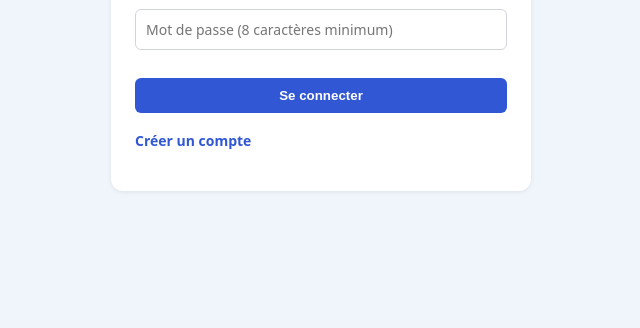
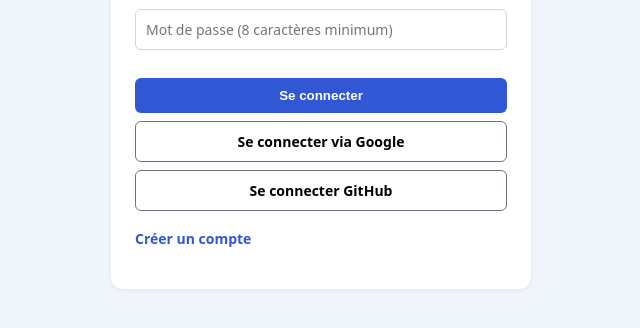
Before and after one commit to fanarkt08/SecureBlog_V1, a website: page src/view/login.html in a window 1280 px wide. Shown: the part 262-590 px from the top of the page, without its empty margins (319-959 px from the left). Drawn offline with Linux system fonts and the light colour scheme; no server answers.

Commit message:
update new buttons

```diff
--- a/src/view/login.html
+++ b/src/view/login.html
@@ -14,7 +14,17 @@
         <input type="email" name="email" placeholder="Email" required>
         <input type="password" name="password" placeholder="Mot de passe (8 caractères minimum)" minlength="8" maxlength="72" required>
         <p class="error" role="alert"></p>
-        <button type="submit">Se connecter</button>
+        <div class="login-buttons">
+          <button type="submit" class="btn-login">
+            Se connecter
+          </button>
+          <a href="/auth/google" class="btn-google">
+            Se connecter via Google
+          </a>
+          <a href="/auth/github" class="btn-github">
+            Se connecter GitHub
+          </a>
+        </div>
       </form>
       <p><a href="/register">Créer un compte</a></p>
     </div>
--- a/src/view/styles/style.css
+++ b/src/view/styles/style.css
@@ -1,18 +1,25 @@
 :root {
   --blue: #3157d5;
   --gray: #6b7280;
+  --border: #d1d5db;
+  --danger: #dc2626;
+  --bg: #f0f4fb;
+  --text: #111827;
+  --radius: 6px;
 }
 
-* {
+*,
+*::before,
+*::after {
   box-sizing: border-box;
 }
 
 body {
-  font-family: system-ui, sans-serif;
-  background: #f0f4fb;
-  color: #111827;
   margin: 0;
   padding: 40px;
+  font-family: system-ui, sans-serif;
+  background: var(--bg);
+  color: var(--text);
 }
 
 main {
@@ -47,10 +54,10 @@ main.wide {
 
 /* Cartes */
 .card {
+  margin-top: 24px;
+  padding: 24px;
   background: #fff;
   border-radius: 12px;
-  padding: 24px;
-  margin-top: 24px;
   box-shadow: 0 1px 4px rgba(0, 0, 0, 0.08);
 }
 .card h2,
@@ -62,10 +69,10 @@ main.wide {
 input,
 textarea {
   width: 100%;
+  margin-bottom: 12px;
   padding: 10px;
-  margin-bottom: 12px;
-  border: 1px solid #d1d5db;
-  border-radius: 6px;
+  border: 1px solid var(--border);
+  border-radius: var(--radius);
   font: inherit;
   font-size: 14px;
 }
@@ -75,19 +82,26 @@ textarea:focus {
   border-color: transparent;
 }
 
-/* Boutons et liens */
+/* Boutons */
 button,
-.btn {
+.btn,
+.btn-google,
+.btn-github {
   display: block;
   width: 100%;
   padding: 10px;
+  border: 0;
+  border-radius: var(--radius);
+  font-weight: 600;
+  text-align: center;
+  text-decoration: none;
+  cursor: pointer;
+}
+
+button,
+.btn {
   background: var(--blue);
   color: #fff;
-  border: 0;
-  border-radius: 6px;
-  font-weight: 600;
-  text-align: center;
-  cursor: pointer;
 }
 .btn.small {
   width: auto;
@@ -95,10 +109,31 @@ button,
   font-size: 13px;
 }
 
+/* Boutons OAuth */
+.btn-google,
+.btn-github {
+  background: #fff;
+  color: #000;
+  border: 1px solid var(--gray);
+}
+.btn-google:hover,
+.btn-github:hover {
+  background: var(--blue);
+  color: #fff;
+}
+
+.register-buttons,
+.login-buttons {
+  display: flex;
+  flex-direction: column;
+  gap: 8px;
+}
+
+/* Liens */
 a {
   color: var(--blue);
+  font-size: 14px;
   font-weight: bold;
-  font-size: 14px;
   text-decoration: none;
 }
 a:not(.btn):hover {
@@ -106,10 +141,6 @@ a:not(.btn):hover {
 }
 
 /* Articles */
-.muted {
-  color: var(--gray);
-  font-size: 12px;
-}
 .article {
   padding: 16px;
 }
@@ -121,6 +152,11 @@ a:not(.btn):hover {
   font-size: 14px;
 }
 
+/* Utilitaires */
+.muted {
+  color: var(--gray);
+  font-size: 12px;
+}
 .error {
-  color: #dc2626;
+  color: var(--danger);
 }
```
Also changed, not shown: src/view/register.html (+11 -1 lines).
